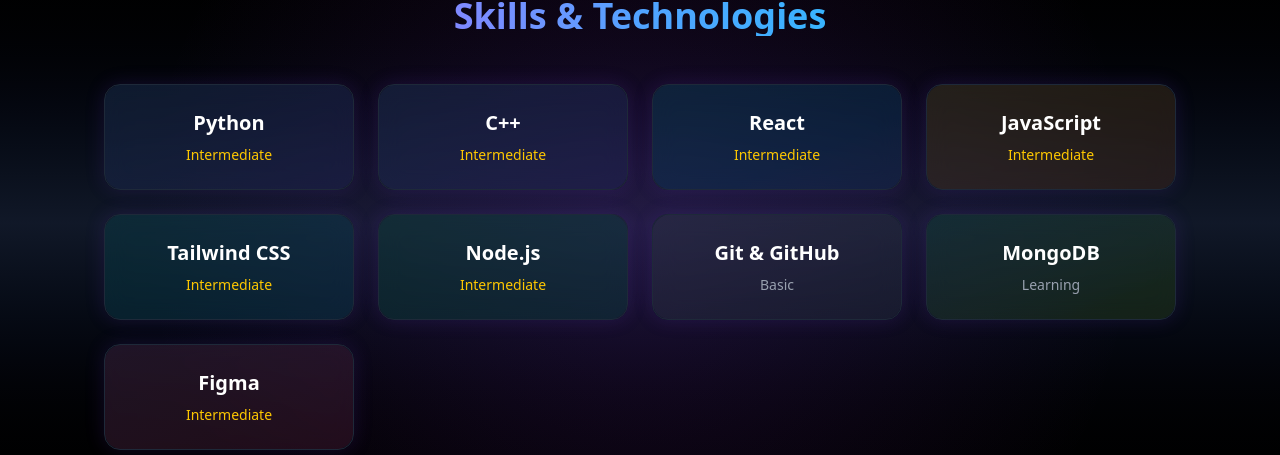
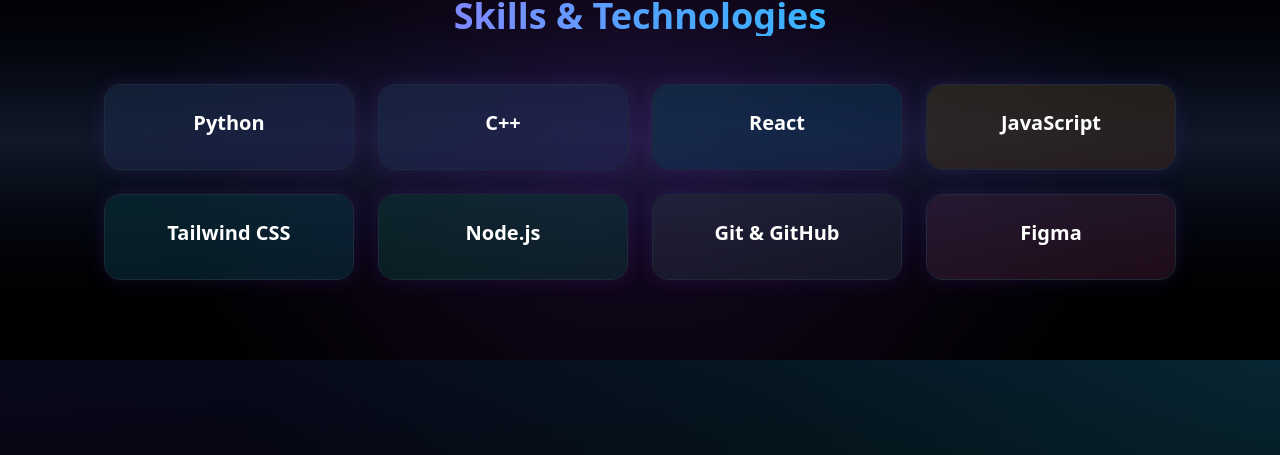
Before and after one commit to mohitjaryal/my-portfolio, a React (Vite) app in the folder portfolio/: page / in a window 1280 px wide. Shown: the part 1352-1807 px from the top of the page. Built offline with nearby package versions, Linux system fonts and the light colour scheme.

Commit message:
Update Skills.jsx

```diff
--- a/portfolio/src/components/Skills.jsx
+++ b/portfolio/src/components/Skills.jsx
@@ -2,16 +2,16 @@
 import { motion } from "framer-motion";
 
 const SKILLS = [
-  { name: "Python", level: "Intermediate", color: "from-blue-400 to-indigo-500" },
-  { name: "C++", level: "Intermediate", color: "from-blue-400 to-indigo-500" },
-  { name: "React", level: "Intermediate", color: "from-cyan-400 to-blue-500" },
-  { name: "JavaScript", level: "Intermediate", color: "from-yellow-400 to-orange-500" },
-  { name: "Tailwind CSS", level: "Intermediate", color: "from-teal-400 to-cyan-500" },
-  { name: "Node.js", level: "Intermediate", color: "from-green-400 to-emerald-500" },
-  { name: "Git & GitHub", level: "Basic", color: "from-gray-400 to-gray-500" },
-  { name: "MongoDB", level: "Learning", color: "from-green-400 to-lime-500" },
-  { name: "Figma", level: "Intermediate", color: "from-pink-400 to-rose-500" },
+  { name: "Python", color: "from-blue-400 to-indigo-500" },
+  { name: "C++", color: "from-blue-400 to-indigo-500" },
+  { name: "React", color: "from-cyan-400 to-blue-500" },
+  { name: "JavaScript", color: "from-yellow-400 to-orange-500" },
+  { name: "Tailwind CSS", color: "from-teal-400 to-cyan-500" },
+  { name: "Node.js", color: "from-green-400 to-emerald-500" },
+  { name: "Git & GitHub", color: "from-gray-400 to-gray-500" },
+  { name: "Figma", color: "from-pink-400 to-rose-500" },
 ];
+
 
 export default function Skills() {
   return (
```
